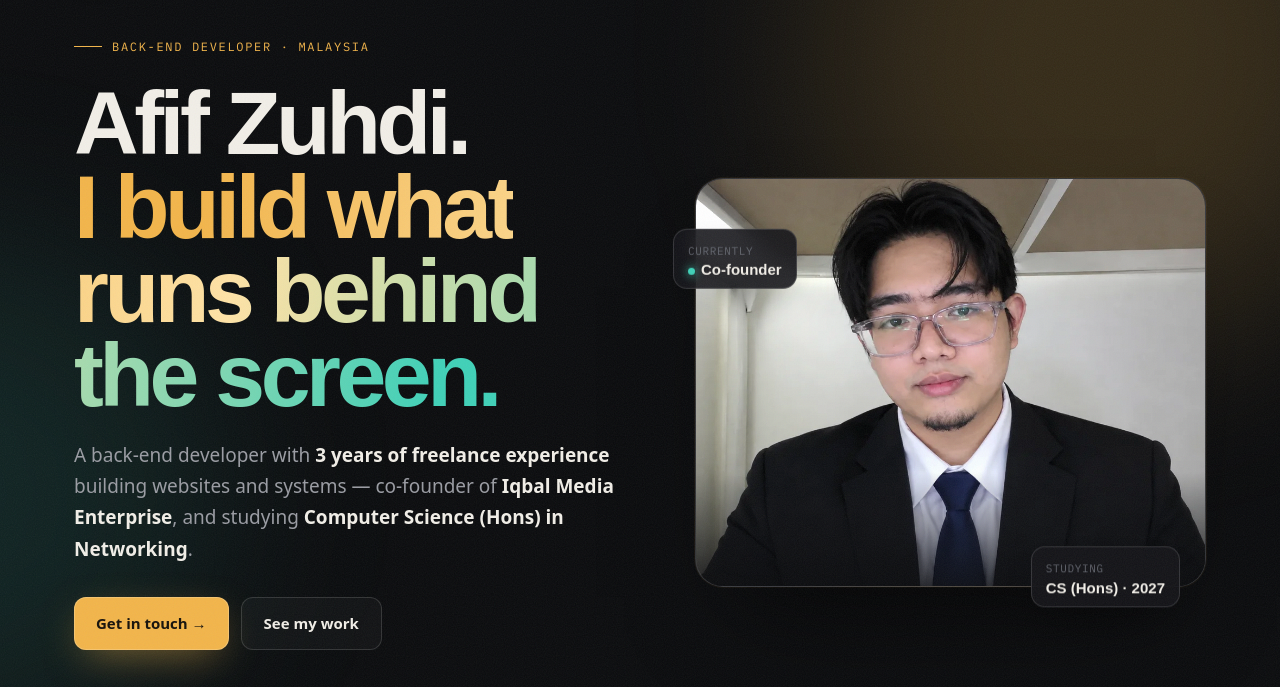
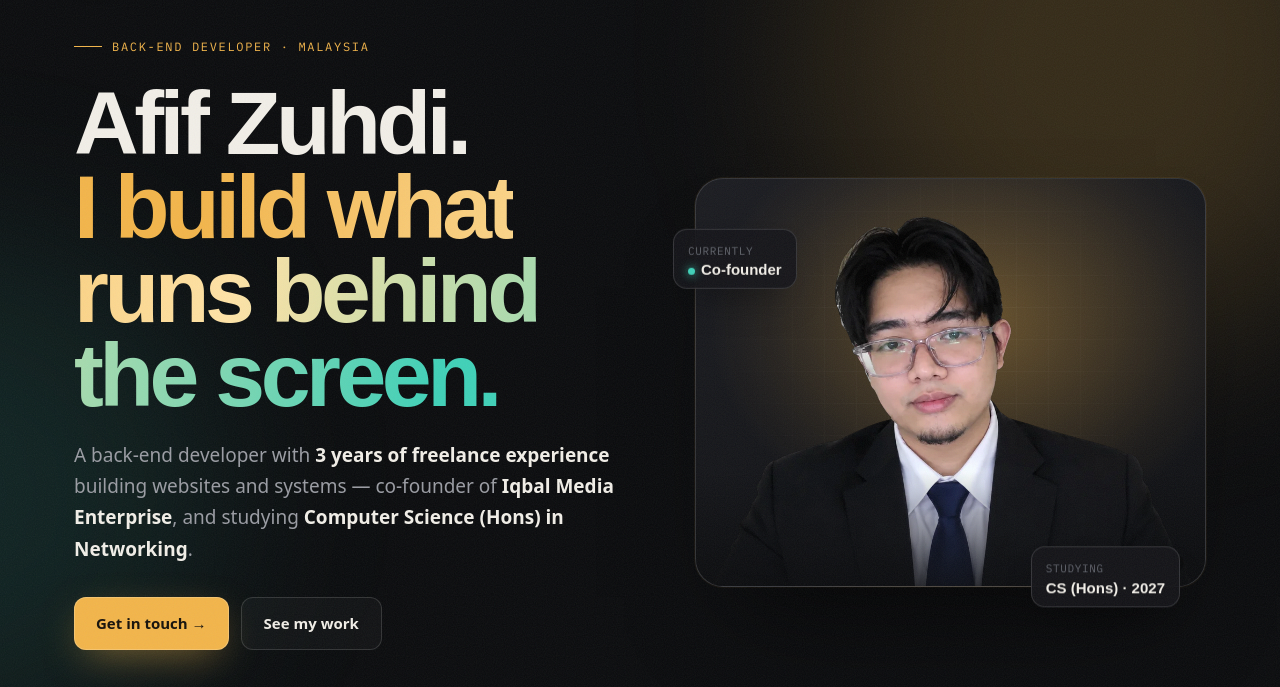
Before and after one commit to Ruebe56/afifzuhdi-portfolio, a website built with Vite: page index.html in a window 1280 px wide. Shown: the part 79-766 px from the top of the page. Built offline with nearby package versions, Linux system fonts and the light colour scheme.

Commit message:
Portrait: background removed, new filenames to bust the 7-day image cache

```diff
--- a/index.html
+++ b/index.html
@@ -12,7 +12,7 @@
   <link rel="icon" href="./favicon-32.png" type="image/png" sizes="32x32" />
   <link rel="apple-touch-icon" href="./apple-touch-icon.png" />
   <meta name="theme-color" content="#0a0b0d" />
-  <link rel="preload" as="image" href="./img/afif-portrait.webp" fetchpriority="high" />
+  <link rel="preload" as="image" href="./img/afif-cutout.webp" fetchpriority="high" />
 
   <meta property="og:type" content="profile" />
   <meta property="og:site_name" content="Afif Zuhdi" />
@@ -20,7 +20,7 @@
   <meta property="og:title" content="Afif Zuhdi | Back-End Developer in Malaysia" />
   <meta property="og:description" content="Back-end developer with 3 years of freelance experience building websites and business systems. Co-founder of Iqbal Media Enterprise." />
   <meta property="og:url" content="https://www.afifzuhdi.com/" />
-  <meta property="og:image" content="https://www.afifzuhdi.com/img/og-card.jpg" />
+  <meta property="og:image" content="https://www.afifzuhdi.com/img/og-card-2.jpg" />
   <meta property="og:image:width" content="1200" />
   <meta property="og:image:height" content="630" />
   <meta property="og:image:alt" content="Afif Zuhdi, Back-End Developer" />
@@ -29,13 +29,13 @@
   <meta name="twitter:card" content="summary_large_image" />
   <meta name="twitter:title" content="Afif Zuhdi | Back-End Developer in Malaysia" />
   <meta name="twitter:description" content="Back-end developer with 3 years of freelance experience building websites and business systems." />
-  <meta name="twitter:image" content="https://www.afifzuhdi.com/img/og-card.jpg" />
+  <meta name="twitter:image" content="https://www.afifzuhdi.com/img/og-card-2.jpg" />
 
   <script type="application/ld+json">
   {"@context":"https://schema.org","@graph":[
     {"@type":"WebSite","@id":"https://www.afifzuhdi.com/#website","url":"https://www.afifzuhdi.com/","name":"Afif Zuhdi","inLanguage":"en","publisher":{"@id":"https://www.afifzuhdi.com/#person"}},
     {"@type":"ProfilePage","@id":"https://www.afifzuhdi.com/#profile","url":"https://www.afifzuhdi.com/","name":"Afif Zuhdi | Back-End Developer in Malaysia","isPartOf":{"@id":"https://www.afifzuhdi.com/#website"},"mainEntity":{"@id":"https://www.afifzuhdi.com/#person"}},
-    {"@type":"Person","@id":"https://www.afifzuhdi.com/#person","name":"Afif Zuhdi","jobTitle":"Back-End Developer","description":"Back-end developer in Malaysia with 3 years of freelance experience building websites and business systems.","url":"https://www.afifzuhdi.com/","image":"https://www.afifzuhdi.com/img/afif-portrait.webp","logo":"https://www.afifzuhdi.com/img/icon-512.png","address":{"@type":"PostalAddress","addressCountry":"MY"},"worksFor":{"@type":"Organization","name":"Iqbal Media Enterprise","url":"https://iqbalmedia.net/"},"alumniOf":[{"@type":"CollegeOrUniversity","name":"Kolej Poly-Tech MARA (KPTM) Alor Setar"},{"@type":"CollegeOrUniversity","name":"Universiti Teknologi MARA (UiTM)"}],"knowsAbout":["Back-end development","PHP","Laravel","Python","Django","REST APIs","MySQL","PostgreSQL","Docker","Computer networking","Payment gateway integration"],"knowsLanguage":["en","ms","id","ja","zh"],"sameAs":["https://github.com/Ruebe56","https://www.linkedin.com/in/afif-zuhdi-bin-suhardi-0a23bb278/"]}
+    {"@type":"Person","@id":"https://www.afifzuhdi.com/#person","name":"Afif Zuhdi","jobTitle":"Back-End Developer","description":"Back-end developer in Malaysia with 3 years of freelance experience building websites and business systems.","url":"https://www.afifzuhdi.com/","image":"https://www.afifzuhdi.com/img/afif-cutout.webp","logo":"https://www.afifzuhdi.com/img/icon-512.png","address":{"@type":"PostalAddress","addressCountry":"MY"},"worksFor":{"@type":"Organization","name":"Iqbal Media Enterprise","url":"https://iqbalmedia.net/"},"alumniOf":[{"@type":"CollegeOrUniversity","name":"Kolej Poly-Tech MARA (KPTM) Alor Setar"},{"@type":"CollegeOrUniversity","name":"Universiti Teknologi MARA (UiTM)"}],"knowsAbout":["Back-end development","PHP","Laravel","Python","Django","REST APIs","MySQL","PostgreSQL","Docker","Computer networking","Payment gateway integration"],"knowsLanguage":["en","ms","id","ja","zh"],"sameAs":["https://github.com/Ruebe56","https://www.linkedin.com/in/afif-zuhdi-bin-suhardi-0a23bb278/"]}
   ]}
   </script>
   <script type="module" src="./src/main.js"></script>
@@ -74,7 +74,7 @@
       <div class="photo rise" style="animation-delay:.25s">
         <div class="badge badge--1"><span>Currently</span><b><i></i>Co-founder</b></div>
         <div class="badge badge--2"><span>Studying</span><b>CS (Hons) · 2027</b></div>
-        <div class="frame"><img src="./img/afif-portrait.webp" fetchpriority="high" width="1000" height="750" alt="Afif Zuhdi, back-end developer, in a dark suit and tie" /></div>
+        <div class="frame"><img src="./img/afif-cutout.webp" fetchpriority="high" width="1000" height="758" alt="Afif Zuhdi, back-end developer, in a dark suit and tie" /></div>
       </div>
     </section>
 
--- a/src/style.css
+++ b/src/style.css
@@ -51,7 +51,7 @@
     box-shadow: 0 60px 100px -50px rgba(0,0,0,.9), 0 0 0 1px rgba(243,181,74,.06); }
   .frame::before { content: ""; position: absolute; inset: 0; background-image: linear-gradient(rgba(255,255,255,.035) 1px, transparent 1px), linear-gradient(90deg, rgba(255,255,255,.035) 1px, transparent 1px); background-size: 32px 32px; mask-image: radial-gradient(circle at 50% 40%, #000, transparent 75%); }
   .frame::after { content: ""; position: absolute; inset: auto 0 0 0; height: 28%; background: linear-gradient(transparent, rgba(10,11,13,.85)); }
-  .frame img { position: relative; width: 100%; height: 100%; object-fit: cover; object-position: 50% 20%; display: block; filter: saturate(.95) contrast(1.03); }
+  .frame img { position: relative; width: 100%; height: 100%; object-fit: cover; object-position: 50% 100%; display: block; filter: saturate(.95) contrast(1.03); }
   .badge { position: absolute; z-index: 2; background: rgba(20,21,25,.9); border: 1px solid var(--line2); backdrop-filter: blur(10px); border-radius: 14px; padding: 10px 14px; font-size: 13px; box-shadow: 0 20px 40px -20px rgba(0,0,0,.8); animation: float 7s ease-in-out infinite; }
   .badge b { display: block; font: 600 15px "Bricolage Grotesque Variable", sans-serif; color: var(--ink); }
   .badge span { color: var(--dim); font-family: "IBM Plex Mono", monospace; font-size: 11px; letter-spacing: .06em; text-transform: uppercase; }
```
Also changed, not shown: public/img/afif-cutout.webp (added), public/img/afif-portrait.webp (deleted), public/img/og-card-2.jpg (added), public/img/og-card.jpg (deleted).
